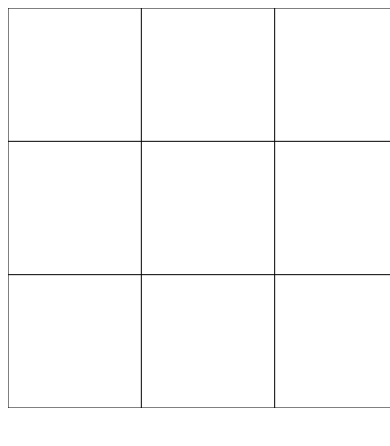
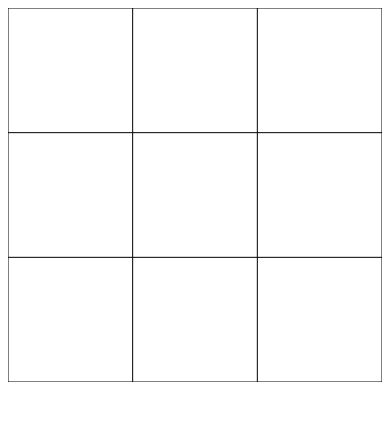
Before and after one commit to karaxuna/kanvas-tic-tac-toe, a website: page index.html in a window 390 px wide. Drawn offline with Linux system fonts and the light colour scheme.

Commit message:
responsive

```diff
--- a/index.html
+++ b/index.html
@@ -37,6 +37,17 @@
                 alert('winner is ' + game.winner);
                 game.restart();
             });
+
+            resize();
+            window.addEventListener('resize', resize);
+            function resize() {
+                var canvas = game.scene.context.canvas;
+                var size = document.body.getBoundingClientRect();
+                var width = size.width > 400 ? 400 : size.width;
+                canvas.width = width;
+                canvas.height = width;
+                game.scene.redraw();
+            }
         </script>
     </body>
 </html>
```
